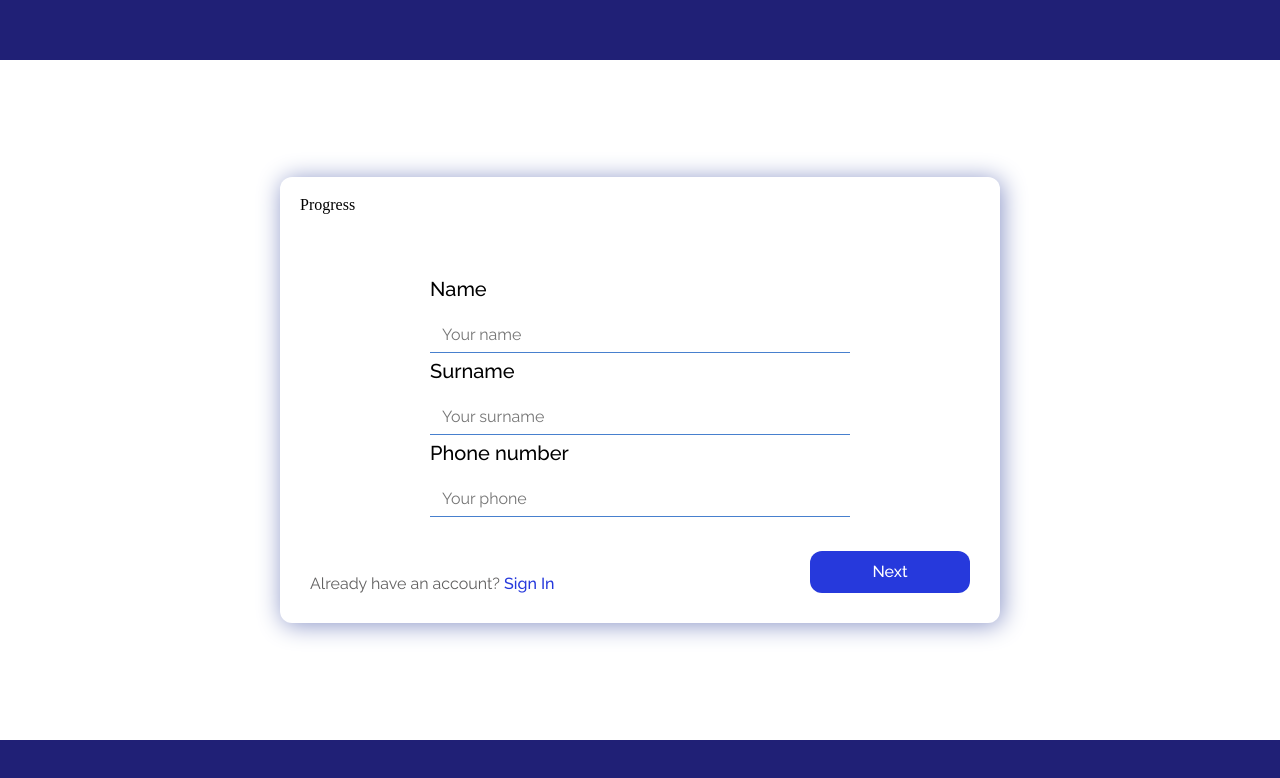
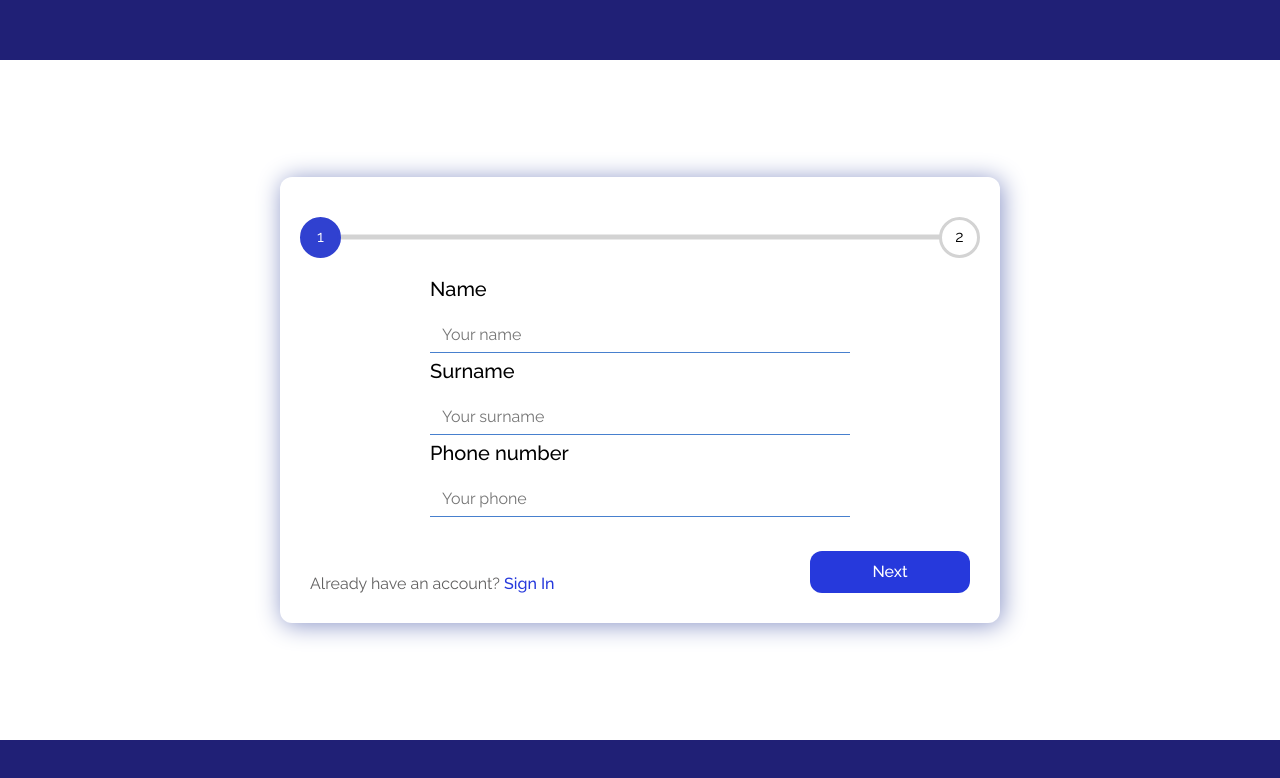
Before and after one commit to holdenn1/orchestr8-client, a React (Vite) app: page /sign-up in a window 1280 px wide. Shown: the top 778 px of the page. Built offline with nearby package versions, Linux system fonts and the light colour scheme.

Commit message:
added progress bar to sign up form

```diff
--- a/index.html
+++ b/index.html
@@ -1,5 +1,5 @@
 <!DOCTYPE html>
-<html lang="en">
+<html lang="ru">
   <head>
     <meta charset="UTF-8" />
     <link rel="icon" type="image/svg+xml" href="/vite.svg" />
--- a/src/components/forms/registrationForms/Progress/index.tsx
+++ b/src/components/forms/registrationForms/Progress/index.tsx
@@ -1,8 +1,32 @@
-import React from 'react';
+import React, { useEffect, useRef } from 'react';
+import './styles.scss';
 
-function Progress(props) {
+function Progress({ activeStep }: number) {
+  const progressBarRef = useRef<HTMLDivElement | null>(null);
+  const stepsListRef = useRef<HTMLUListElement | null>(null);
+
+  useEffect(() => {
+    const steps = [...stepsListRef.current!.children];
+    steps.forEach((step, i) => {
+      if (i < activeStep) {
+        step.classList.add('active-step');
+      } else {
+        step.classList.remove('active-step');
+      }
+    });
+
+    progressBarRef.current!.style.width =
+      ((activeStep - 1) / (steps.length - 1)) * 100 + '%';
+  }, [activeStep]);
+
   return (
-    <div>Progress</div>
+    <div className='progress'>
+      <div ref={progressBarRef} className='progress-bar' />
+      <ul ref={stepsListRef} className='progress-num'>
+        <li className='step active-step'>1</li>
+        <li className='step'>2</li>
+      </ul>
+    </div>
   );
 }
 
--- /dev/null
+++ b/src/components/forms/registrationForms/Progress/styles.scss
@@ -0,0 +1,49 @@
+@import 'src/assets/styles/mixins/contentCenterFlex';
+
+.progress {
+  position: relative;
+  .progress-bar {
+    position: absolute;
+    background: #3041d0;
+    height: 5px;
+    width: 0%;
+    max-width: 98%;
+    top: 50%;
+    left: 1%;
+    transform: translateY(-50%);
+    transition-duration: 0.5s;
+  }
+  .progress-num {
+    height: 100%;
+    display: flex;
+    justify-content: space-between;
+    align-items: center;
+    &:before {
+      content: '';
+      background-color: lightgray;
+      position: absolute;
+      top: 50%;
+      left: 50%;
+      transform: translate(-50%, -50%);
+      height: 5px;
+      width: 90%;
+      z-index: -1;
+    }
+    .step {
+      border: 3px solid lightgray;
+      border-radius: 100%;
+      width: 35px;
+      height: 35px;
+      background-color: #fff;
+      @include contentCenterFlex;
+      position: relative;
+      z-index: 1;
+    }
+    .active-step {
+      border-color: #3041d0;
+      background-color: #3041d0;
+      transition-duration: 0.5s;
+      color: #fff;
+    }
+  }
+}
--- a/src/components/forms/registrationForms/SignUpForm.tsx
+++ b/src/components/forms/registrationForms/SignUpForm.tsx
@@ -57,7 +57,7 @@ function SignUpForm(props) {
     >
       {({ values, resetForm }) => (
         <Form className={styles.signUpForm}>
-          <Progress />
+          <Progress activeStep={step + 1}/>
           {renderSteps(props)}
           <FormNavigation
             handleSubmit={() => handleSubmit(values, resetForm)}
```
